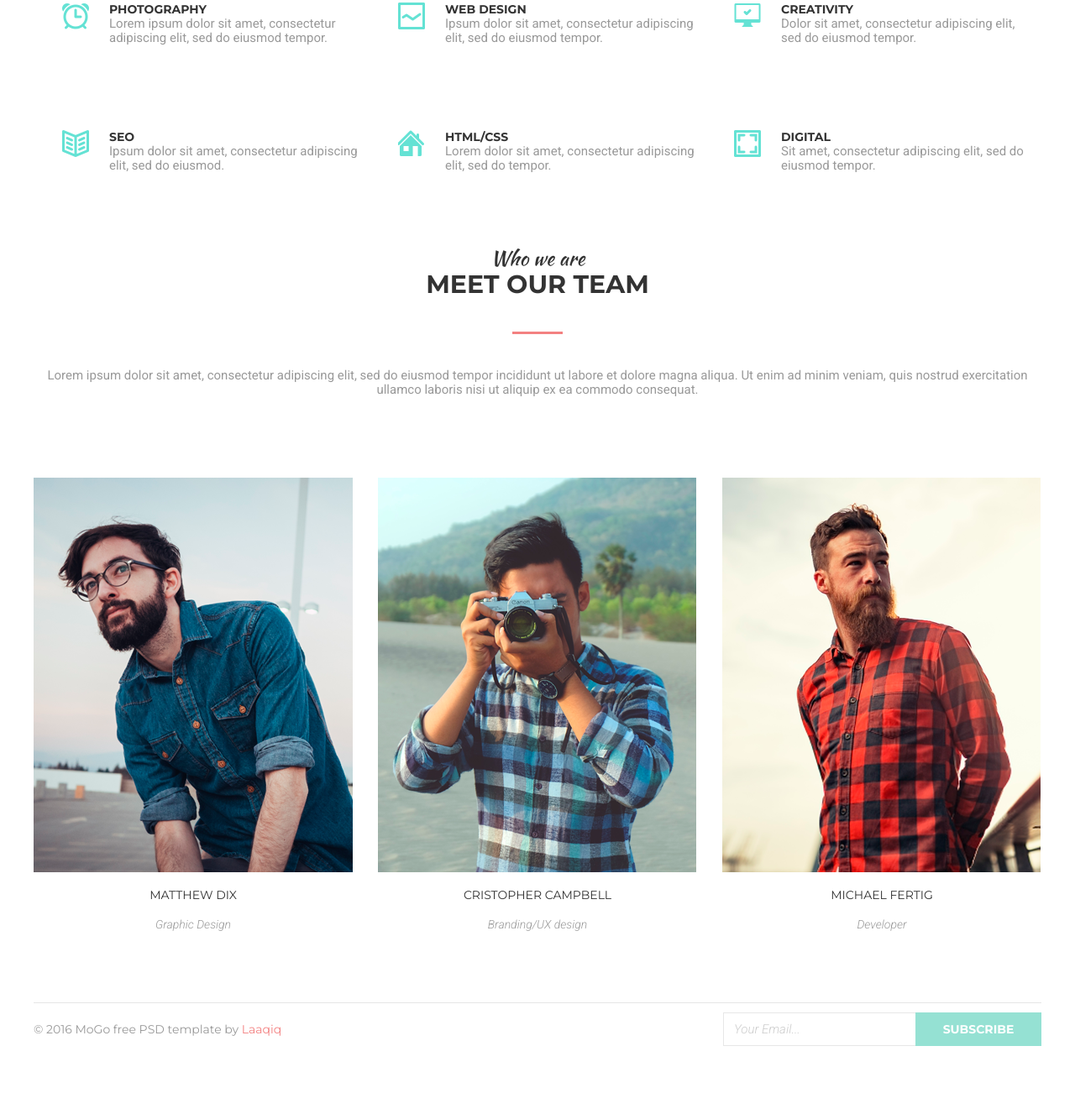
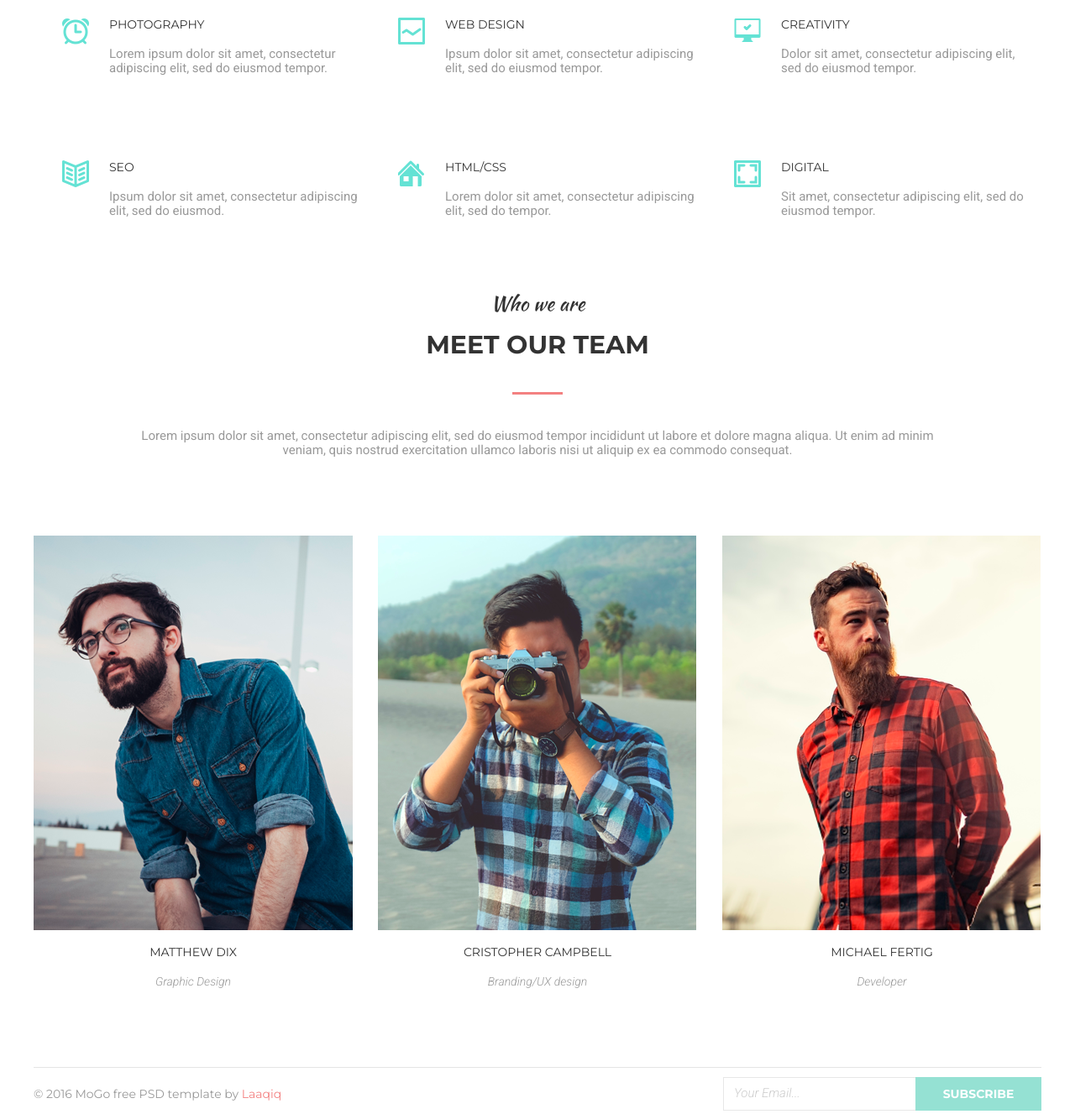
Before and after one commit to MaxaKozin/goit-html-css, a plain HTML site: page html-css/module-06/index.html in a window 1280 px wide. Shown: the part 317-1644 px from the top of the page at 84% size. Before the commit the page ends 1574 px from the top, so only its background shows below. Drawn offline with Linux system fonts and the light colour scheme.

Commit message:
mistakes corrections

```diff
--- a/html-css/module-06/css/styles.css
+++ b/html-css/module-06/css/styles.css
@@ -106,12 +106,15 @@ img {
 }
 
 .first-line {
+  display: block;
   font-family: "Kaushan Script", cursive;
   font-size: 24px;
   font-weight: 400;
+  margin-bottom: 18px;
 }
 
 .second-line {
+  display: block;
   font-family: "Montserrat", sans-serif;
   font-size: 30px;
   font-weight: 700;
@@ -186,10 +189,10 @@ img {
   font-family: "Montserrat", sans-serif;
   font-size: 14px;
   line-height: 17px;
-  font-weight: 400px;
+  font-weight: 400;
   text-transform: uppercase;
   color: #333333;
-  margin: 0;
+  margin: 0 0 18px 0;
 }
 
 .item-description {
@@ -208,18 +211,18 @@ img {
 }
 
 .team-description {
-  margin: 0;
+  margin: 0 auto 92px auto;
   padding: 0;
   font-family: "Roboto", sans-serif;
   font-size: 15px;
   font-weight: 400;
   color: #999999;
-  min-height: 130px;
   text-align: center;
+  max-width: 980px;
 }
 
 .team-list {
-  margin: 0;
+  margin: 0 0 80px 0;
   padding: 0;
   list-style: none;
   display: flex;
@@ -227,7 +230,6 @@ img {
 }
 
 .team-list-item {
-  min-height: 625px;
   flex: 0 0 380px;
 }
 
@@ -259,17 +261,17 @@ img {
 }
 
 .hover-effects {
-  background-image: linear-gradient(to top, #fce38a, #f38181);
+  background-image: linear-gradient(to top, rgba(252, 227, 138, 0.9), rgba(243, 129, 129, 0.9));
   position: absolute;
-  width: 380px;
-  height: 470px;
+  width: 100%;
+  height: 100%;
   top: 0;
   transition: linear 200ms opacity, linear 200ms transform;
   opacity: 0;
 }
 
 .team-list-item:hover .hover-effects {
-  opacity: 0.9;
+  opacity: 1;
   transform: translate(-10px, -10px);
 }
 
@@ -353,7 +355,7 @@ img {
   font-family: "Roboto", sans-serif;
   font-weight: 300;
   font-style: italic;
-  color: #cccccc;
+  color: #646464;
   font-size: 15px;
   padding-left: 12px;
   min-height: 40px;
@@ -394,7 +396,7 @@ input[type="“radio”"].visually-hidden {
   border: 0;
   padding: 0;
   white-space: nowrap;
+  clip: rect(0, 0, 0, 0);
+  overflow: hidden;
   clip-path: inset(100%);
-  clip: rect(0 0 0 0);
-  overflow: hidden;
 }
--- a/html-css/module-06/index.html
+++ b/html-css/module-06/index.html
@@ -26,7 +26,7 @@
     <main class="page-content container">
       <section class="services">
         <h2 class="section-header">
-          <span class="first-line">We work with</span></br>
+          <span class="first-line">We work with</span>
           <span class="second-line">Amazing services</span>
         </h2>
         <ul class="services-list">
@@ -73,7 +73,8 @@
       </section>
       <section class="team">
         <h2 class="section-header">
-          <span class="first-line">Who we are</span></br><span class="second-line">Meet our team</span>
+          <span class="first-line">Who we are</span>
+          <span class="second-line">Meet our team</span>
         </h2>
         <p class="team-description">
           Lorem ipsum dolor sit amet, consectetur adipiscing elit, sed do
@@ -151,20 +152,21 @@
     <footer class="footer">
       <div class="footer-box container">
         <p class="copyright">
-          <span class="copyright-info">&copy; 2016 MoGo free PSD template by </span
-          ><a class="copyright-link" href="#">Laaqiq</a>
+          &copy; 2016 MoGo free PSD template by
+          <a class="copyright-link" href="#">Laaqiq</a>
         </p>
-        <div class="input-group">
-          <input
+        <form class="input-group" action="#">
+        <input
           class="input-frame"
           name="email"
           id="email"
           type="email"
           placeholder="Your Email..."
           required
+          autocomplete="off"
           />
           <button class="input-subscribe" type="submit">Subscribe</button>
-        </div>
+        </form>
       </div>
     </footer>
   </body>
```
